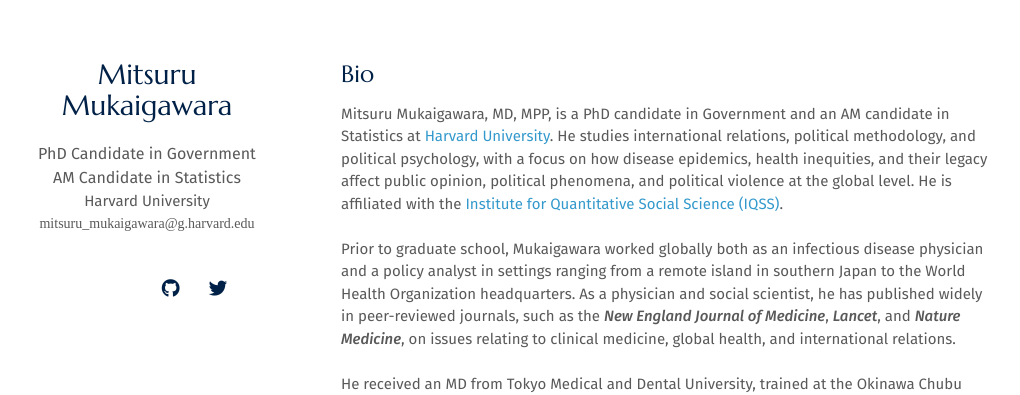
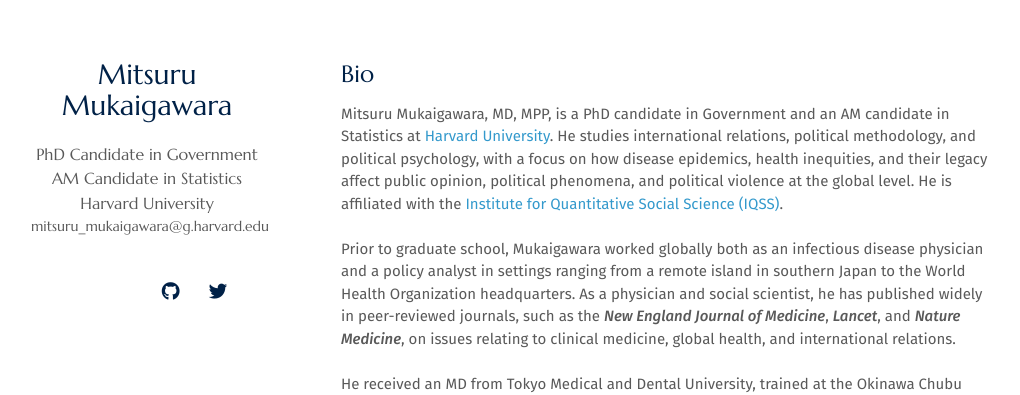
Before and after one commit to mmukaigawara/site, a Jekyll site: the page built from index.md, in a window 1280 px wide. Shown: the top 395 px of the page, without its empty margins (129-1149 px from the left). Built offline with Jekyll 4.4.1, drawn with Linux system fonts in a browser that asks for light colours; nearby versions of some CDN libraries; a style sheet for code colours, icons or effects is not loaded; our own code applies the rules of GitHub Pages for plain Markdown files.

Commit message:
left side

```diff
--- a/_config.yml
+++ b/_config.yml
@@ -8,7 +8,7 @@
 # The following information is used to improve the website traffic from search engines, e.g., Google.
 #keywords: minimal light
 description: Mitsuru Mukaigawara is a PhD candidate in Government at Harvard University.
-#canonical: https://minimal-light-theme.yliu.me/
+canonical: https://www.gov.harvard.edu/
 
 # Links
 # If you don't need one of them, you may delete the corresponding line.
--- a/_layouts/homepage.html
+++ b/_layouts/homepage.html
@@ -47,11 +47,11 @@
         <h1>{{ site.title }}</h1>
 
         {% if site.position %}
-        <position style="font-size:1rem;">{{ site.position }}</position>
+        <position style="font-size:1rem;font-family:Marcellus">{{ site.position }}</position>
         <br>
         {% endif %}
         {% if site.affiliation %}
-        <a href="{{ site.affiliation_link }}" rel="noopener"><autocolor>{{ site.affiliation }}</autocolor></a>
+        <position style="font-size:1rem;font-family:Marcellus"><a href="{{ site.affiliation_link }}" rel="noopener"><autocolor>{{ site.affiliation }}</autocolor></a></position>
         <br>
         {% endif %}
         {% if site.email %}
--- a/_sass/minimal-light.scss
+++ b/_sass/minimal-light.scss
@@ -105,7 +105,7 @@
 
 email {
     font-size: 14px;
-    font-family: "PT Sans";
+    font-family: "Marcellus";
 }
 
 .icon-button i{
```
